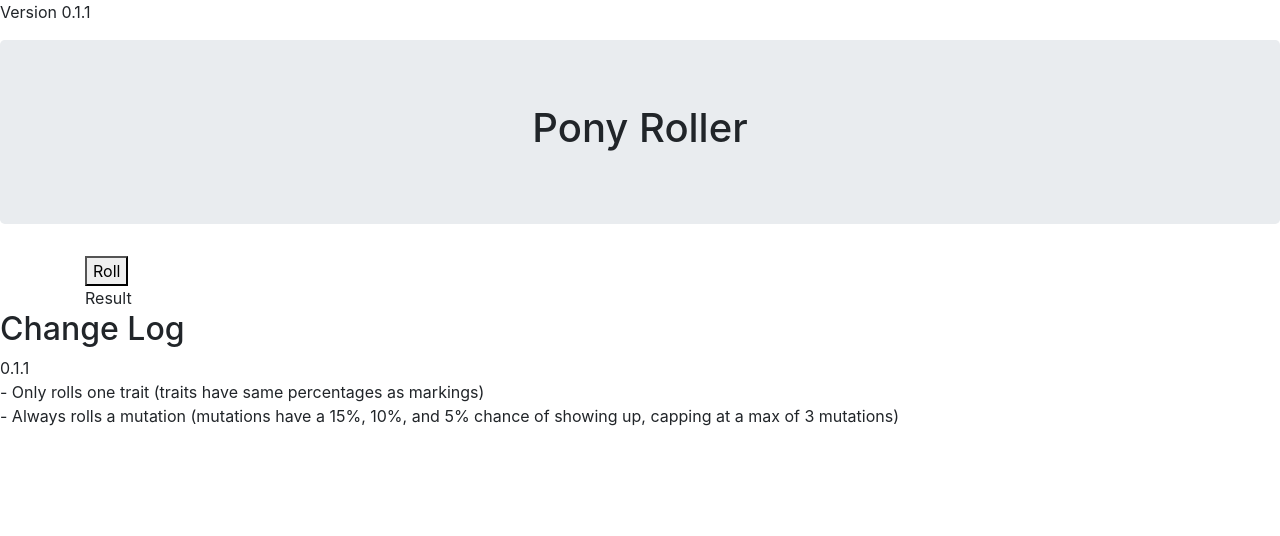
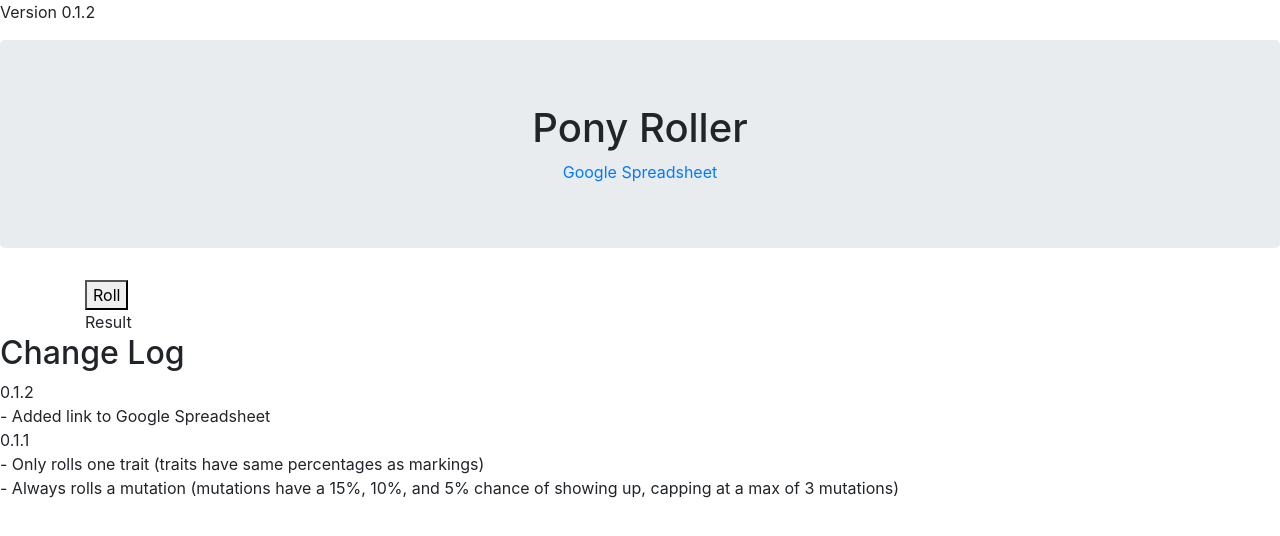
Before and after one commit to Dudex11a/PonyTool, a plain HTML site: page roller.html in a window 1280 px wide. Drawn offline with Linux system fonts and the light colour scheme; no server answers.

Commit message:
Added Link to Google Spreadsheet

```diff
--- a/roller.html
+++ b/roller.html
@@ -7,10 +7,11 @@
         <title>Pony Roller</title>
     </head>
     <body>
-        <p>Version 0.1.1</p>
+        <p>Version 0.1.2</p>
         <main role="main">
             <div class="jumbotron text-center">
                 <h1 class="jumbotron-heading">Pony Roller</h1>
+                <a href="https://docs.google.com/spreadsheets/d/17fPtZaia9huJ5zzr4qS-vFKH8ZO9EKCF7GH5-5GmyYA/edit">Google Spreadsheet</a>
             </div>
             <div class="container">
                 <button onclick="roll()">Roll</button>
@@ -18,6 +19,10 @@
             </div>
             <div>
                 <h2>Change Log</h2>
+                <div>
+                    0.1.2<br>
+                    - Added link to Google Spreadsheet
+                </div>
                 <div>
                     0.1.1<br>
                     - Only rolls one trait (traits have same percentages as markings)<br>
```
